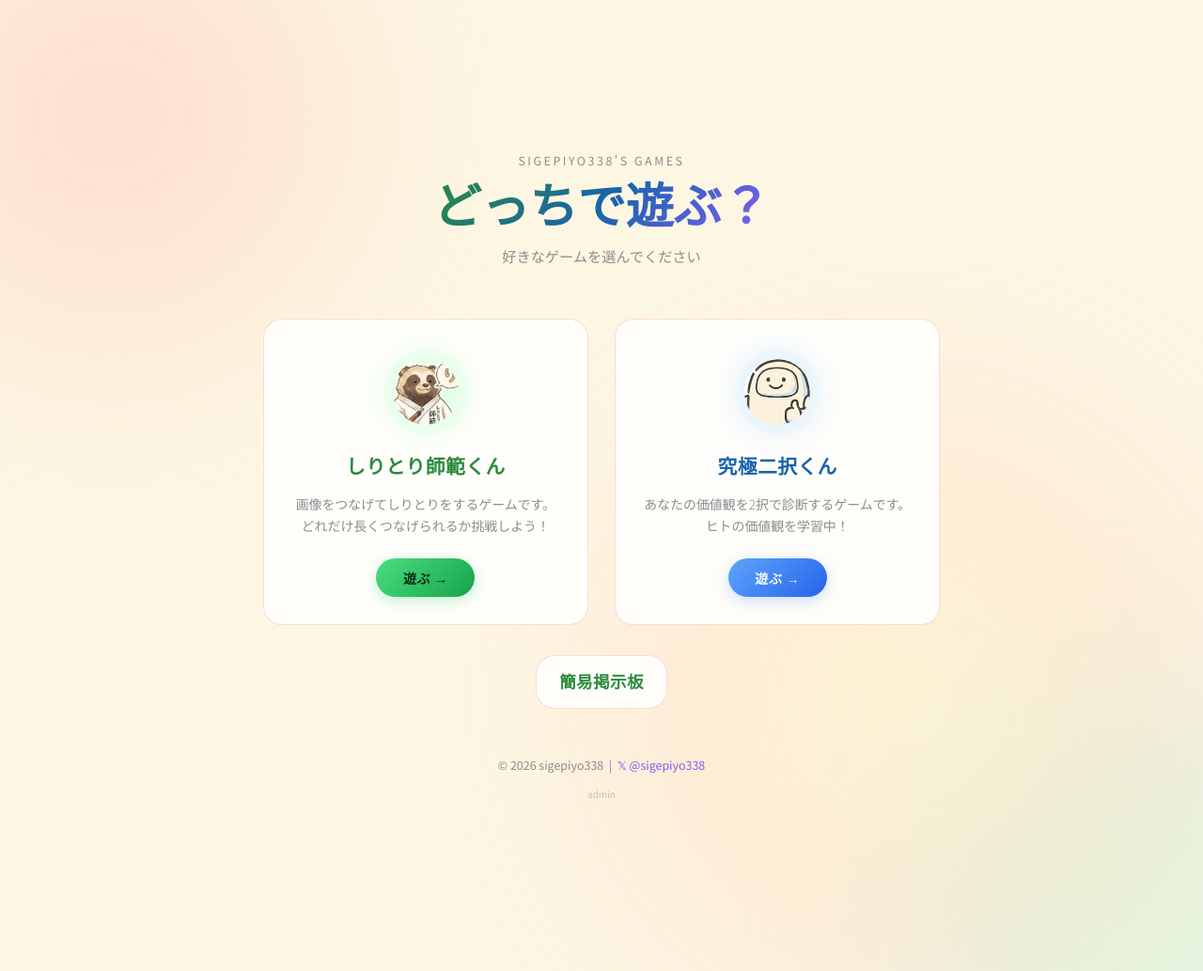
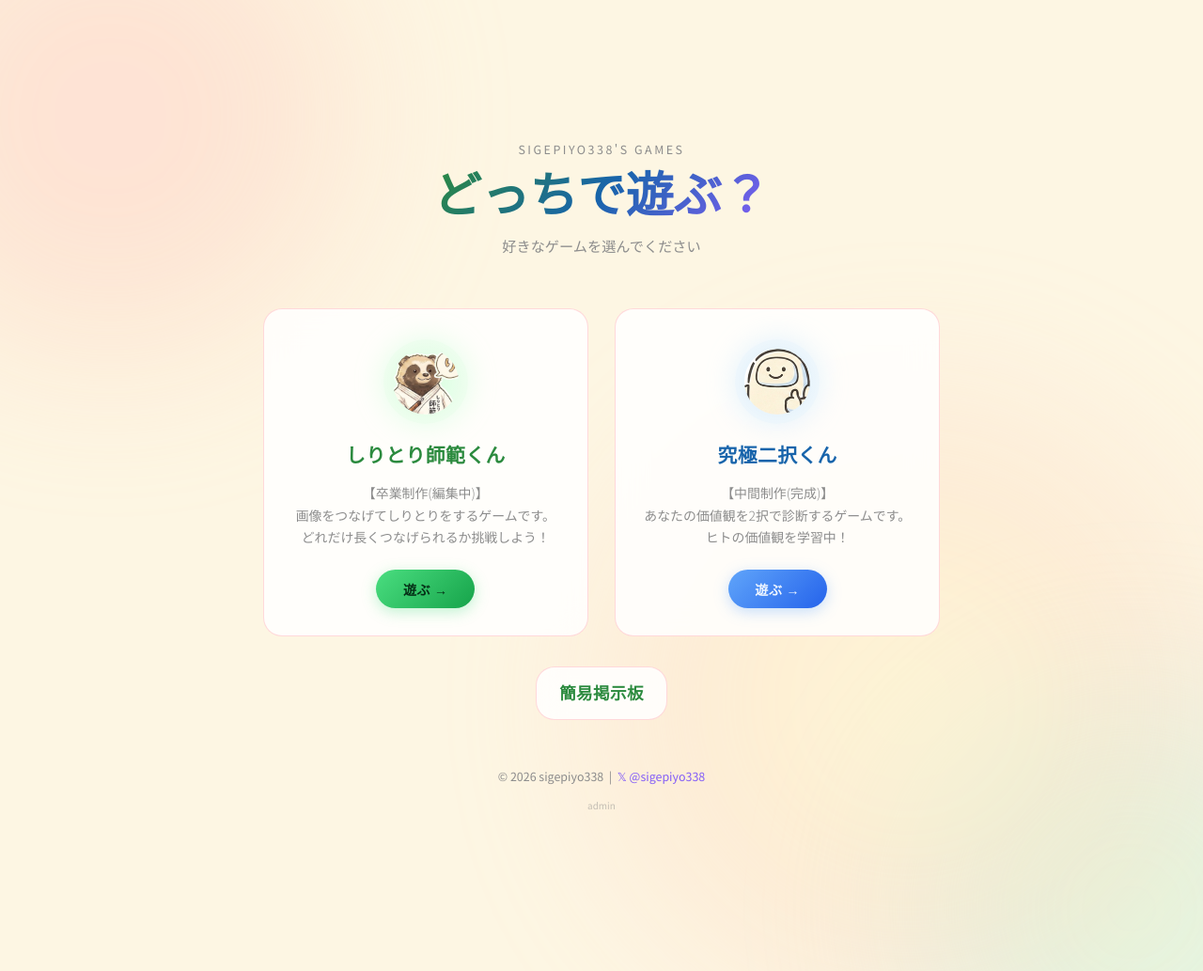
Before and after one commit to sigepiyo338-droid/siritori, a Django app: page / in a window 1280 px wide. Shown: the whole page at 94% size. Run offline with Django 5.2, Linux system fonts and the light colour scheme.

Commit message:
補足文追加

```diff
--- a/templates/landing.html
+++ b/templates/landing.html
@@ -406,7 +406,7 @@
                     <img src="{% static 'img/sihankun_100t.png' %}" alt="しりとり師範くんアイコン">
                 </div>
                 <p class="card-name">しりとり師範くん</p>
-                <p class="card-desc">画像をつなげてしりとりをするゲームです。<br>どれだけ長くつなげられるか挑戦しよう！</p>
+                <p class="card-desc">【卒業制作(編集中)】<br>画像をつなげてしりとりをするゲームです。<br>どれだけ長くつなげられるか挑戦しよう！</p>
                 <span class="card-btn">遊ぶ →</span>
             </a>
 
@@ -416,7 +416,7 @@
                     <img src="{% static 'img/2takukunico.png' %}" alt="究極二択くんアイコン">
                 </div>
                 <p class="card-name">究極二択くん</p>
-                <p class="card-desc">あなたの価値観を2択で診断するゲームです。<br>ヒトの価値観を学習中！</p>
+                <p class="card-desc">【中間制作(完成)】<br>あなたの価値観を2択で診断するゲームです。<br>ヒトの価値観を学習中！</p>
                 <span class="card-btn">遊ぶ →</span>
             </a>
 
```
